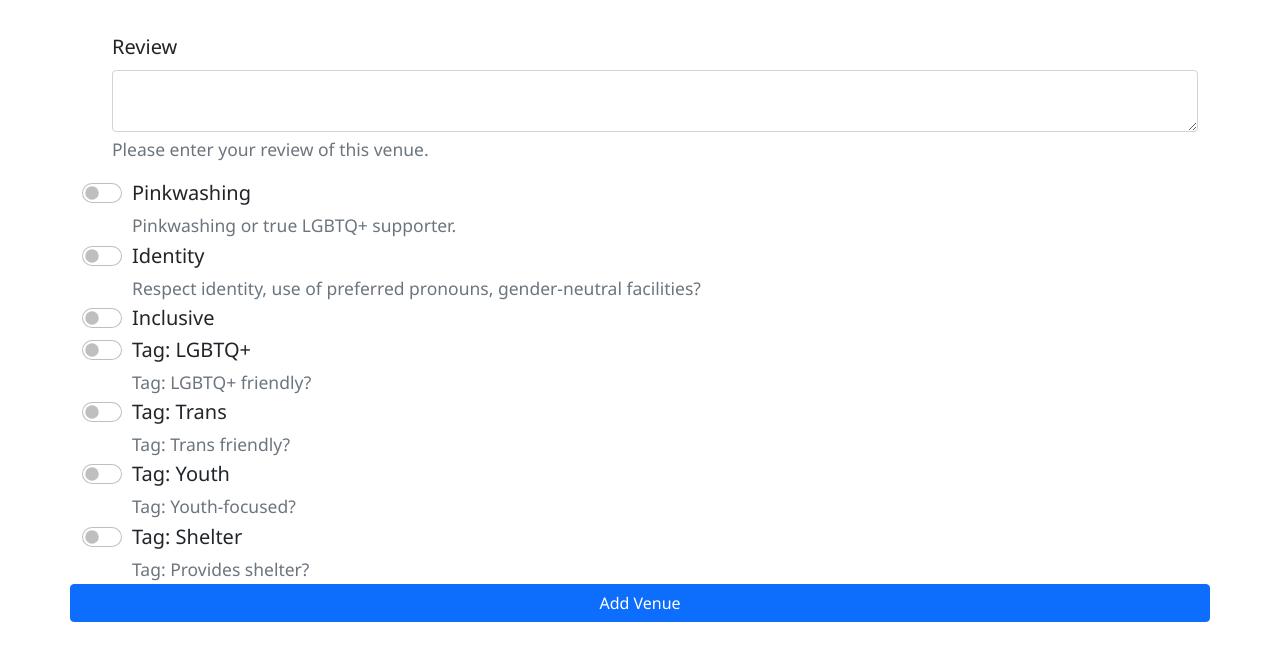
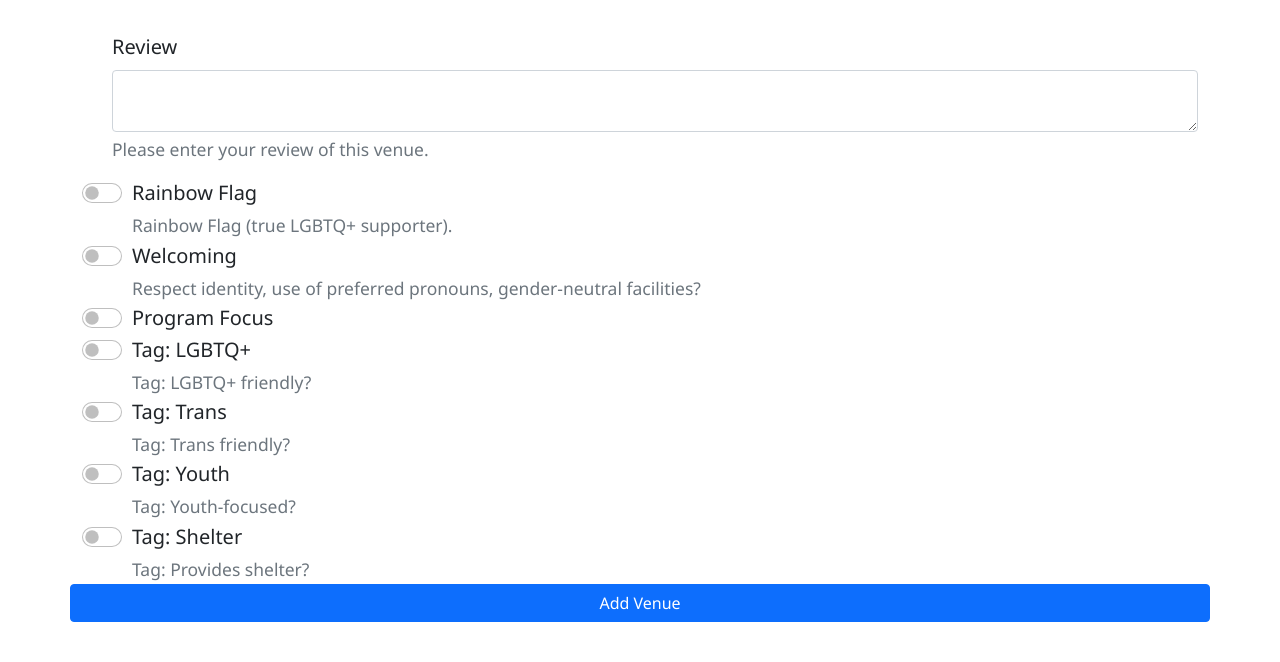
Before and after one commit to NaoiseGaffney/SafeHaven2, a Flask app: template templates/add_review.html in a window 1280 px wide. Shown: the part 63-725 px from the top of the page. Run offline with Flask 2, Linux system fonts and the light colour scheme; the template is opened without the code that fills it, so the values that code supplies are empty; the visitor is signed in with stand-in values (Sample User, id 1); some libraries are stand-ins or nearby versions.

Commit message:
Code: - Changed the key form switches to those used by the LGBTQ+ community. - Images for Venue Card Images. - Added venue types to 'app.py'. - Updated 'venuse.json'.
Signed-off-by: Naoise Olof Seán Gaffney <61478687+NaoiseGaffney@users.noreply.github.com>

```diff
--- a/app.py
+++ b/app.py
@@ -97,7 +97,7 @@ class User(db.Document, UserMixin):
 # Venue Class (Collection) containing the fields related to the venues that users can view, create, and update.
 class Venue(db.Document):
     name = db.StringField(default="")
-    venue_type = db.StringField(choices=["Bar or Pub", "Restaurant", "Club", "Theater", "Health", "Gym", "Hotel", "Other"])
+    venue_type = db.StringField(choices=["Bar or Pub", "Restaurant", "Club", "Theatre", "Health", "Gym", "Hotel", "Other", "Church", "Group", "Wedding Venue", "Neighbourhood", "Market", "Cabaret", "Café", "Museum"])
     address = db.StringField(default="")
     post_code = db.StringField(default="")
     city = db.StringField(default="")
@@ -121,9 +121,9 @@ class Review(db.Document):
     venue_id = db.ObjectIdField(Venue)
 
     # LGBTQ+ Toggles/Switches/Tickboxes
-    pinkwashing = db.BooleanField(default=False)
-    identity = db.BooleanField(default=False)
-    inclusive = db.BooleanField(default=False)
+    rainbow_flag = db.BooleanField(default=False)
+    welcoming = db.BooleanField(default=False)
+    program_focus = db.BooleanField(default=False)
 
     # Relationships (Tags: default)
     tags_LGBTQ = db.BooleanField(default=False)
@@ -153,8 +153,6 @@ def home_page():
     At first access/touch the user 'admin' is created using environment variables for the password and email address.
     The admin user creation is here as it will be created twice on Heroku if placed in the main code.
     """
-    if current_user.is_authenticated:
-        return redirect(url_for("main_page"))
 
     # Create admin user as first/default user, if admin does not exist.
     # Password and e-mail are set using environment variables.
@@ -205,7 +203,7 @@ def add_venue():
     sorted_tags = sorted(tags)
     print(sorted_tags)
 
-    types = {"Bar or Pub", "Restaurant", "Club", "Theater", "Health", "Gym", "Hotel", "Other"}
+    types = {"Bar or Pub", "Restaurant", "Club", "Theatre", "Health", "Gym", "Hotel", "Other", "Church", "Group", "Wedding Venue", "Neighbourhood", "Market", "Cabaret", "Café", "Museum"}
     sorted_types = sorted(types)
     print(sorted_types)
 
@@ -246,7 +244,7 @@ def save_venue():
 @app.errorhandler(CSRFError)
 def edit_venue(id):
     venue = Venue.objects.get(id=id)
-    types = {"Bar or Pub", "Restaurant", "Club", "Theater", "Health", "Gym", "Hotel", "Other"}
+    types = {"Bar or Pub", "Restaurant", "Club", "Theatre", "Health", "Gym", "Hotel", "Other", "Church", "Group", "Wedding Venue", "Neighbourhood", "Market", "Cabaret", "Café", "Museum"}
     sorted_types = sorted(types)
 
     return render_template("edit_venue.html", venue=venue, sorted_types=sorted_types)
@@ -319,9 +317,9 @@ def save_review(id):
     review = Review(
         text_field=request.form.get("text_field"),
         venue_id=id,
-        pinkwashing=request.form.get("pinkwashing"),
-        identity=request.form.get("identity"),
-        inclusive=request.form.get("inclusive"),
+        rainbow_flag=request.form.get("rainbow_flag"),
+        welcoming=request.form.get("welcoming"),
+        program_focus=request.form.get("program_focus"),
         tags_LGBTQ=request.form.get("tags_LGBTQ"),
         tags_Trans=request.form.get("tags_Trans"),
         tags_Youth=request.form.get("tags_Youth"),
--- a/templates/add_review.html
+++ b/templates/add_review.html
@@ -12,21 +12,21 @@
             <div id="text_fieldHelp" class="form-text">Please enter your review of this venue.</div>
         </div>
         <div class="form-check form-switch">
-            <label class="form-check-label" for="pinkwashing">Pinkwashing</label>
-            <input class="form-check-input" type="checkbox" id="pinkwashing" name="pinkwashing"
-                aria-describedby="Pinkwashing">
-            <div id="pinkwashingHelp" class="form-text">Pinkwashing or true LGBTQ+ supporter.</div>
+            <label class="form-check-label" for="rainbow_flag">Rainbow Flag</label>
+            <input class="form-check-input" type="checkbox" id="rainbow_flag" name="rainbow_flag"
+                aria-describedby="Rainbow Flag">
+            <div id="rainbow_flagHelp" class="form-text">Rainbow Flag (true LGBTQ+ supporter).</div>
         </div>
         <div class="form-check form-switch">
-            <label class="form-check-label" for="identity">Identity</label>
-            <input class="form-check-input" type="checkbox" id="identity" name="identity" aria-describedby="Identity">
-            <div id="identityHelp" class="form-text">Respect identity, use of preferred pronouns, gender-neutral
+            <label class="form-check-label" for="identity">Welcoming</label>
+            <input class="form-check-input" type="checkbox" id="welcoming" name="welcoming" aria-describedby="Welcoming">
+            <div id="welcomingHelp" class="form-text">Respect identity, use of preferred pronouns, gender-neutral
                 facilities?</div>
         </div>
         <div class="form-check form-switch">
-            <label class="form-check-label" for="diverse">Inclusive</label>
-            <input class="form-check-input" type="checkbox" id="inclusive" name="inclusive"
-                aria-describedby="Inclusive">
+            <label class="form-check-label" for="diverse">Program Focus</label>
+            <input class="form-check-input" type="checkbox" id="program_focus" name="program_focus"
+                aria-describedby="Program Focus">
         </div>
         <div class="form-check form-switch">
             <label class="form-check-label" for="tags_LGBTQ">Tag: LGBTQ+</label>
```
Also changed, not shown: venues.json (+10 -10 lines), static/media/cafe.jpg (added), static/media/church.jpg (added), static/media/group.jpg (added), 12 other files.
